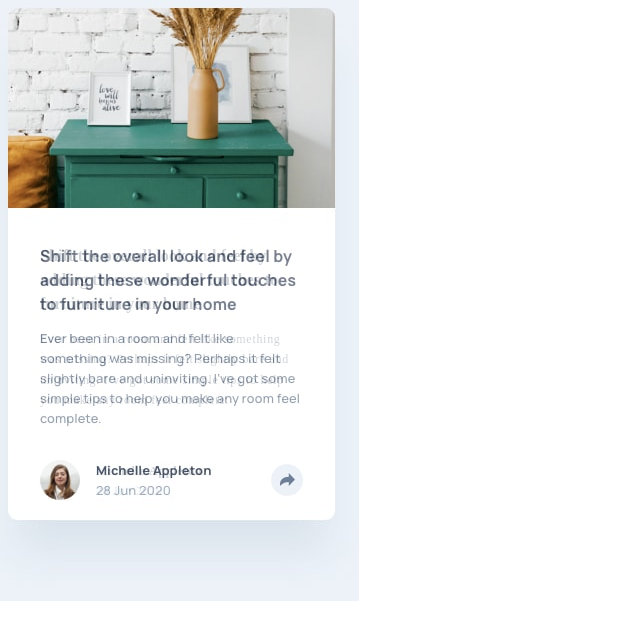
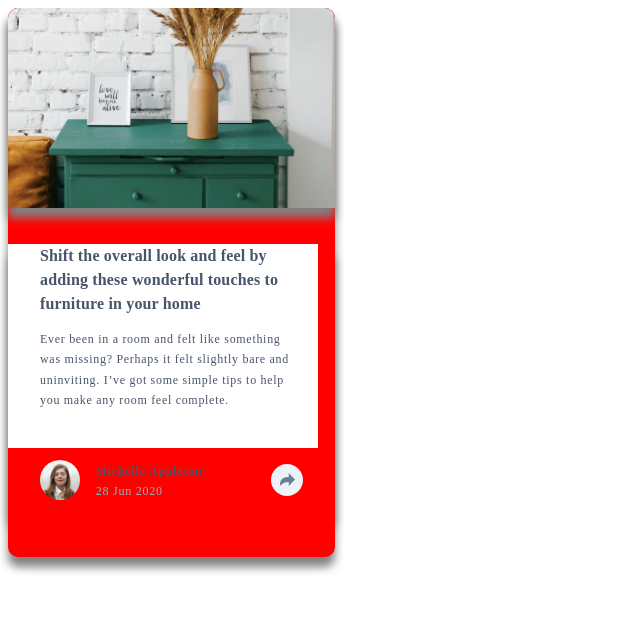
Before and after one commit to jemeneradev/frontendMentors_Challenge_Article-Preview-Component, a Svelte app: page / in a window 1280 px wide. Shown: the top 640 px of the page, without its empty margins (0-640 px from the left). Built offline with nearby package versions, Linux system fonts and the light colour scheme.

Commit message:
button has passive and active state.

```diff
--- a/src/App.svelte
+++ b/src/App.svelte
@@ -25,11 +25,11 @@
 <main>
   <Card />
   <div class="design">
-    <picture>
+ <!--    <picture>
       <source media="(min-width:1440px)" srcset="./design/desktop-design.jpg" />
       <source media="(max-width:1439px)" srcset="./design/mobile-design.jpg" />
       <img src="./design/mobile-design.jpg" alt="Mobile Design" />
-	</picture>
+	</picture> -->
 	<!-- <picture>
 		<source media="(min-width:1440px)" srcset="./design/desktop-active-state.jpg" />
 		<source media="(max-width:1439px)" srcset="./design/mobile-active-state.jpg" />
--- a/src/components/Card/ActionButton.svelte
+++ b/src/components/Card/ActionButton.svelte
@@ -1,29 +1,41 @@
 <script>
   export let actionHandler = () => {};
+  export let active = false;
 </script>
 
 <style>
-
   .Card__Info__Contact__Action__Share {
     width: 32px;
     height: 32px;
-    background-color: #ECF2F8;
+
     border-radius: 50%;
     margin: 0;
     padding: 0;
+    z-index: 10;
     /* top: 8px;
     left: 26px; */
   }
 
-  .Card__Info__Contact__Action__Share img {
+  .Card__Info__Contact__Action__Share--active {
+    background-color: #6d7f97;
+    color: #ecf2f8;
+  }
+
+  .Card__Info__Contact__Action__Share--passive {
+    background-color: #ecf2f8;
+    color: #6d7f97;
+  }
+
+  .Card__Info__Contact__Action__Share svg {
     margin: 0;
     margin-left: 9px;
     margin-top: 9px;
   }
 </style>
 
-<div
-  class="Card__Info__Contact__Action__Share"
-  on:click={actionHandler}>
-  <img src="./images/icon-share.svg" alt="share arrow" />
+<div class={active ? "Card__Info__Contact__Action__Share Card__Info__Contact__Action__Share--active":"Card__Info__Contact__Action__Share Card__Info__Contact__Action__Share--passive"} on:click={actionHandler}>
+  <!-- <img src="./images/icon-share.svg" alt="share arrow" /> -->
+  <svg xmlns="http://www.w3.org/2000/svg" width="15" height="13"><path
+      style="fill:currentColor;"
+      d="M15 6.495L8.766.014V3.88H7.441C3.33 3.88 0 7.039 0 10.936v2.049l.589-.612C2.59 10.294 5.422 9.11 8.39 9.11h.375v3.867L15 6.495z" /></svg>
 </div>
--- a/src/components/Card/Card.svelte
+++ b/src/components/Card/Card.svelte
@@ -11,18 +11,19 @@
     width: 327px;
     height: 512px;
     border-radius: 10px;
-    /* background-color: red; */
-    border-radius: 10px;
-
-    opacity: 0.5;
+    background-color: red;
+    /* background-color: white; */
+    box-shadow: 0px 10px 10px grey;
+    /* opacity: 0.5; */
   }
 
   .Card__banner {
     height: 200px;
     width: 100%;
     overflow: hidden;
-    border-bottom-right-radius: 0px;
-    border-bottom-left-radius: 0px;
+    /* border-bottom-right-radius: 0px;
+    border-bottom-left-radius: 0px; */
+    border-radius: 10px 10px 0px 0px;
   }
   .Card__banner img {
     width: 327px;
@@ -47,6 +48,7 @@
       top: 0;
       left: 0;
       width: 285px;
+      border-radius: 10px 0px 0px 10px;
     }
 
     .Card__banner img {
--- a/src/components/Card/Contact.svelte
+++ b/src/components/Card/Contact.svelte
@@ -142,13 +142,14 @@ top: 0px; */
     position: relative;
     width: 90px;
     height: 48px;
-    padding-top: 10px;
-    padding-left: 40px;
+    padding-top: 7px;
+    padding-left: 26px;
   }
 
   @media screen and (min-width: 1440px) {
     .Card__Info__Contact {
       height: 70px;
+      padding: 0;
     }
     .Card__Info__Contact .Card__Info__Contact__User {
       width: 347px;
@@ -168,11 +169,11 @@ top: 0px; */
       left: 265px;
     }
 
-    .Card__Info__Contact_SocialMedia::after{
-      position:absolute;
-      top:45px;
-      left:115px;
-      content: '';
+    .Card__Info__Contact_SocialMedia::after {
+      position: absolute;
+      top: 45px;
+      left: 115px;
+      content: "";
       width: 18px;
       height: 18px;
       background-color: #48556a;
@@ -201,9 +202,9 @@ top: 0px; */
       <h2>28 Jun 2020</h2>
     </div>
   </div>
-  <div class="Card__Info__Contact Card__Info__Contact__Action">
+  <!-- <div class="Card__Info__Contact Card__Info__Contact__Action">
     <ActionButton actionHandler={toggleSocialMedia} />
-  </div>
+  </div> -->
   {#if showSocialMedia === true}
     <div class="Card__Info__Contact_SocialMedia">
       <div class="Card__Info__Contact_SocialMedia_Links">
@@ -221,9 +222,9 @@ top: 0px; */
           </li>
         </ul>
       </div>
-      <div class="Card__Info__Contact_SocialMedia_Action">
-        <ActionButton actionHandler={toggleSocialMedia} />
-      </div>
     </div>
   {/if}
+  <div class="Card__Info__Contact_SocialMedia_Action">
+    <ActionButton actionHandler={toggleSocialMedia} active={showSocialMedia}/>
+  </div>
 </div>
```
Also changed, not shown: public/images/icon-share.svg.
